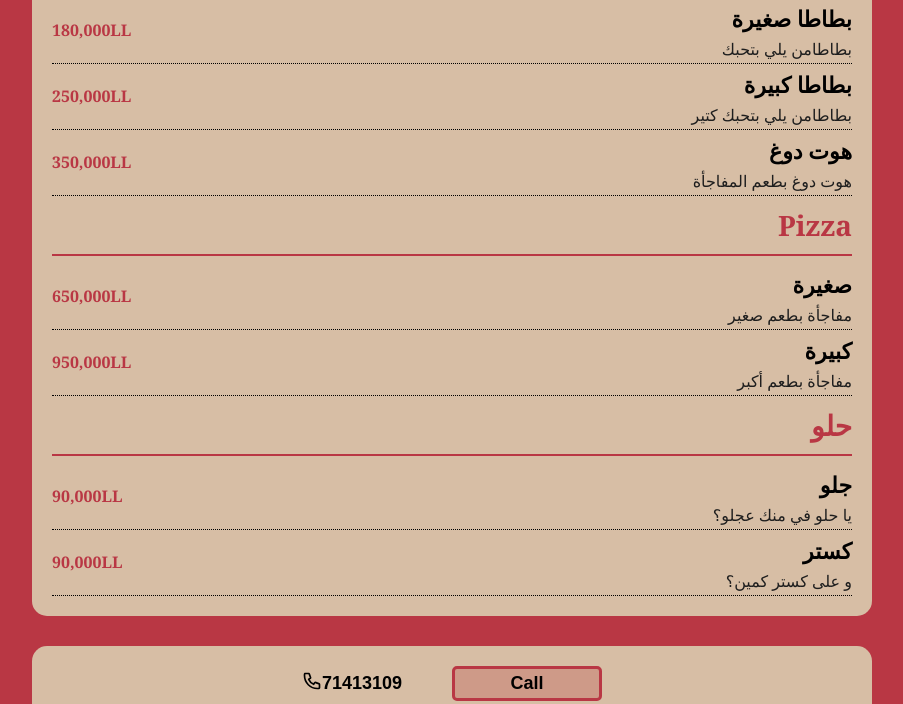
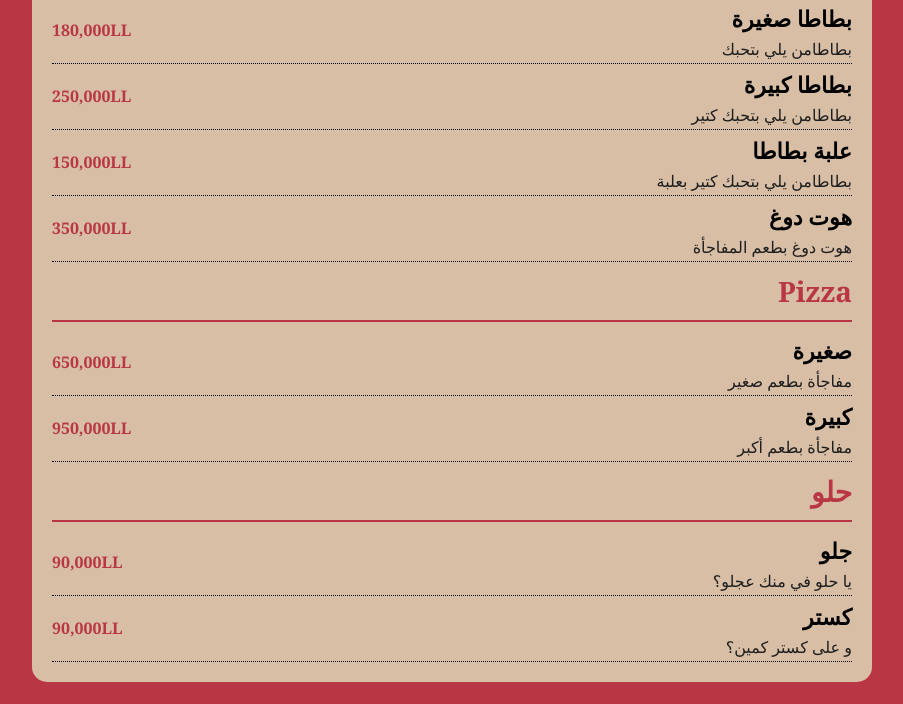
Before and after one commit to frog-in-microwave/perfecto-aaramta, a plain HTML site: page index.html in a window 1280 px wide. Shown: the part 1076-1780 px from the top of the page, without its empty margins (188-1091 px from the left). Drawn offline with Linux system fonts and the light colour scheme.

Commit message:
Update index.html

```diff
--- a/index.html
+++ b/index.html
@@ -185,6 +185,15 @@
                 </p>
             </div>
 
+            <div class="mini_menu_ckunk">
+                <div class="food_info">
+                    <h3>علبة بطاطا</h3>
+                    <p> بطاطامن يلي بتحبك كتير بعلبة </p>
+                </div>
+                <p class="food_price">
+                    150,000LL
+                </p>
+            </div>
 
 
             <div class="mini_menu_ckunk">
```
